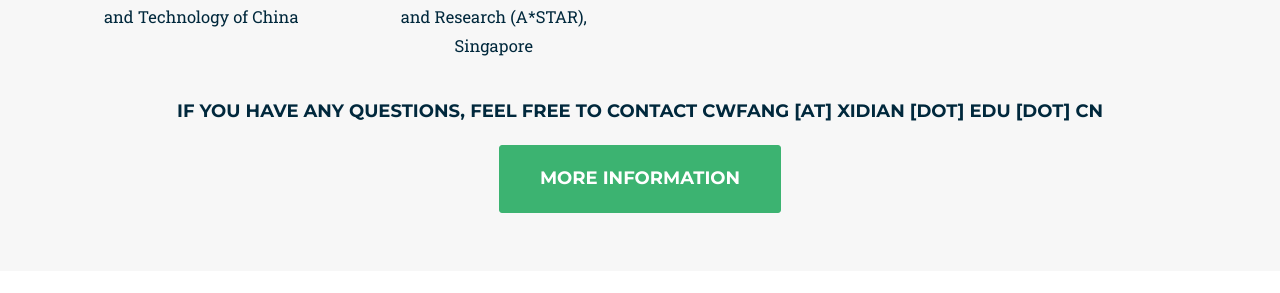
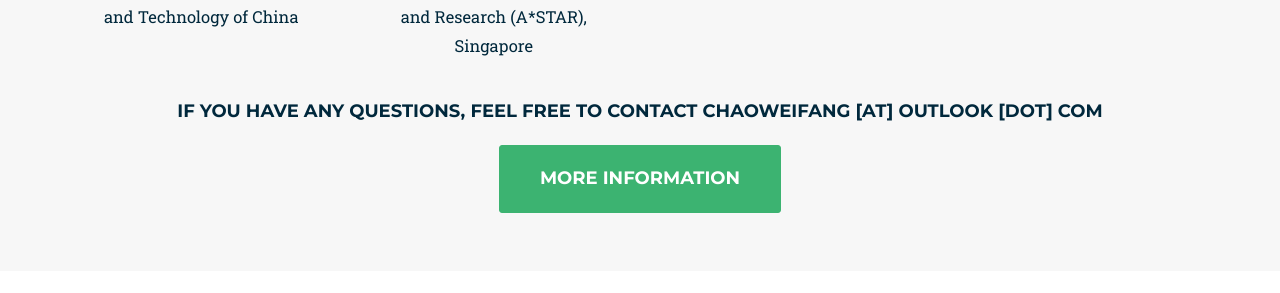
Before and after one commit to HCMA2022/hcma2022.github.io, a Jekyll site: the page built from index.html, in a window 1280 px wide and 900 px high, scrolled down 2668 px. Shown: the part 527-820 px from the top of the window. Built offline with Jekyll 4.4.1, drawn with Linux system fonts in a browser that asks for light colours; some web fonts are replaced.

```diff
--- a/_includes/2022_data/organizers.html
+++ b/_includes/2022_data/organizers.html
@@ -21,7 +21,7 @@
             {% endfor %}
             </div>
             <!-- <p>Visit 2016's page.</p> -->
-            <p><center><h4>If you have any questions, feel free to contact cwfang [at] xidian [dot] edu [dot] cn</h4></center></p>
+            <p><center><h4>If you have any questions, feel free to contact chaoweifang [at] outlook [dot] com </h4></center></p>
             <center><a href="/organizers_info" class="page-scroll btn btn-xl">More information</a></center>
         </div>
     </section>
--- a/_includes/2022_data/organizers_info.html
+++ b/_includes/2022_data/organizers_info.html
@@ -27,5 +27,5 @@
                 {% endfor %}
             </form>
         </div>
-        <p><center><h4>If you have any questions, feel free to contact cwfang [at] xidian [dot] edu [dot] cn</h4></center></p>
+        <p><center><h4>If you have any questions, feel free to contact chaoweifang [at] outlook [dot] com</h4></center></p>
     </section>
```
Also changed, not shown: _includes/2022_data/call.html (+5 -5 lines), _includes/2022_data/submission.html (+4 -3 lines).
